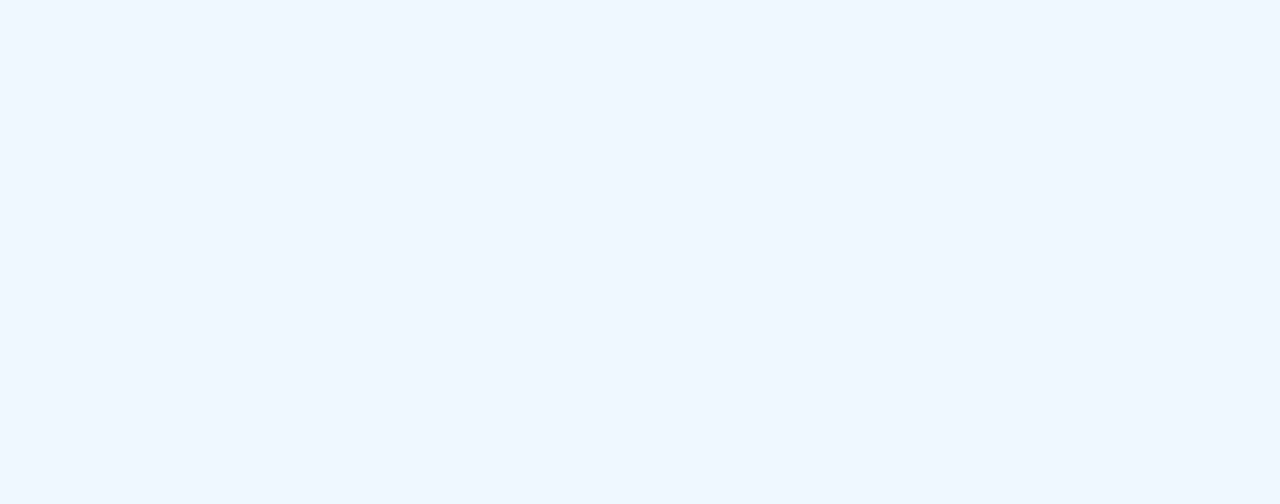
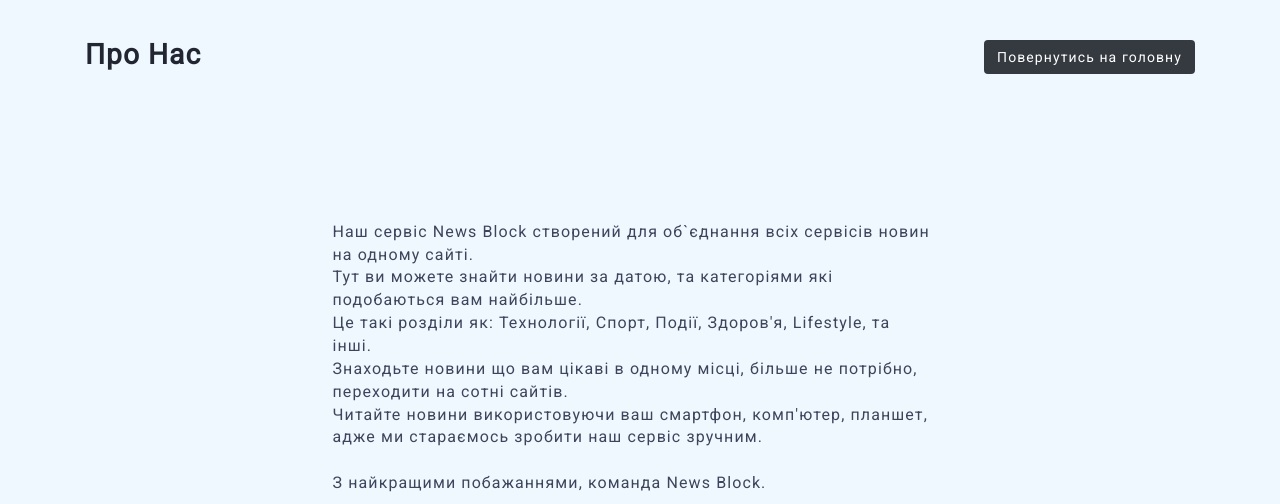
Before and after one commit to alexlapinskiy/news_site, a plain HTML site: page about_us_page.html in a window 1280 px wide. Shown: the top 504 px of the page. Drawn offline with Linux system fonts and the light colour scheme.

Commit message:
Add html & css code for about us page. Finished about us page

```diff
--- a/about_us_page.html
+++ b/about_us_page.html
@@ -1,12 +1,62 @@
 <!DOCTYPE html>
 <html lang="en">
 <head>
-    <meta charset="UTF-8">
-    <title>Про нас</title>
-    <link rel="stylesheet" href="css/main.css">
-    <link rel="stylesheet" href="css/bootstrap.css">
+    <meta charset="utf-8">
+    <meta http-equiv="X-UA-Compatible" content="IE=edge">
+    <meta name="viewport" content="width=device-width, initial-scale=1">
+
+    <title>Новини</title>
+    <link href="https://fonts.googleapis.com/css?family=Roboto&display=swap&subset=cyrillic" rel="stylesheet">
+    <link type="text/css" rel="stylesheet" href="css/bootstrap.css"/>
+    <link type="text/css" rel="stylesheet" href="css/bootstrap.min.css"/>
+    <link type="text/css" rel="stylesheet" href="css/news_page_style.css"/>
+    <link type="text/css" rel="stylesheet" href="css/main.css">
+
 </head>
 <body>
 
+<!-- section -->
+<div class="section">
+    <!-- container -->
+    <div class="container">
+        <!-- row -->
+        <div class="row">
+        </div>
+        <!-- /row -->
+        <!--=-------------------------------------------------------------------------------------------------------------------------------->
+        <!-- row -->
+        <div class="row">
+            <div class="col-md-12">
+                <div class="pull-right">
+                    <form action="index.html">
+                        <button type="submit" class="btn btn-dark">Повернутись на головну</button>
+                    </form>
+                </div>
+                <div class="section-title">
+                    <h2>Про нас</h2>
+                </div>
+            </div>
+            <section id="about">
+                <div class="width">
+                    <p class="our_text">
+                        Наш сервіс News Block створений для об`єднання всіх сервісів новин на одному сайті. <br>
+                        Тут ви можете знайти новини за датою, та категоріями які подобаються вам найбільше.<br>
+                        Це такі розділи як: Технології, Спорт, Події, Здоров'я, Lifestyle, та інші.<br>
+                        Знаходьте новини що вам цікаві в одному місці, більше не потрібно, переходити на сотні сайтів. <br>
+                        Читайте новини використовуючи ваш смартфон, комп'ютер, планшет, адже ми стараємось зробити наш сервіс зручним. <br>
+                        <br>З найкращими побажаннями, команда News Block.<br>
+                    </p>
+                    <img class="logo_img" src="img/news%20block_logo.png" width="325" height="235">
+                </div>
+            </section>
+        </div>
+        <!-- /row -->
+        <div class="clearfix visible-md visible-lg"></div>
+
+    </div>
+</div>
+</div>
+</div>
+</div>
 </body>
 </html>
--- a/css/main.css
+++ b/css/main.css
@@ -76,3 +76,22 @@ html {
     background-position-x: 390px;
   }
 }
+
+
+/*about us page*/
+.width{
+  margin-top: 50px;
+  max-width: 1000px;
+  margin-left: 240px;
+  padding: 20px
+
+}
+.our_text{
+  max-width: 600px;
+  margin: 40px auto;
+}
+
+.logo_img{
+  margin-top: -25px;
+  margin-left: 280px;
+}
```
Also changed, not shown: css/bootstrap.css.
